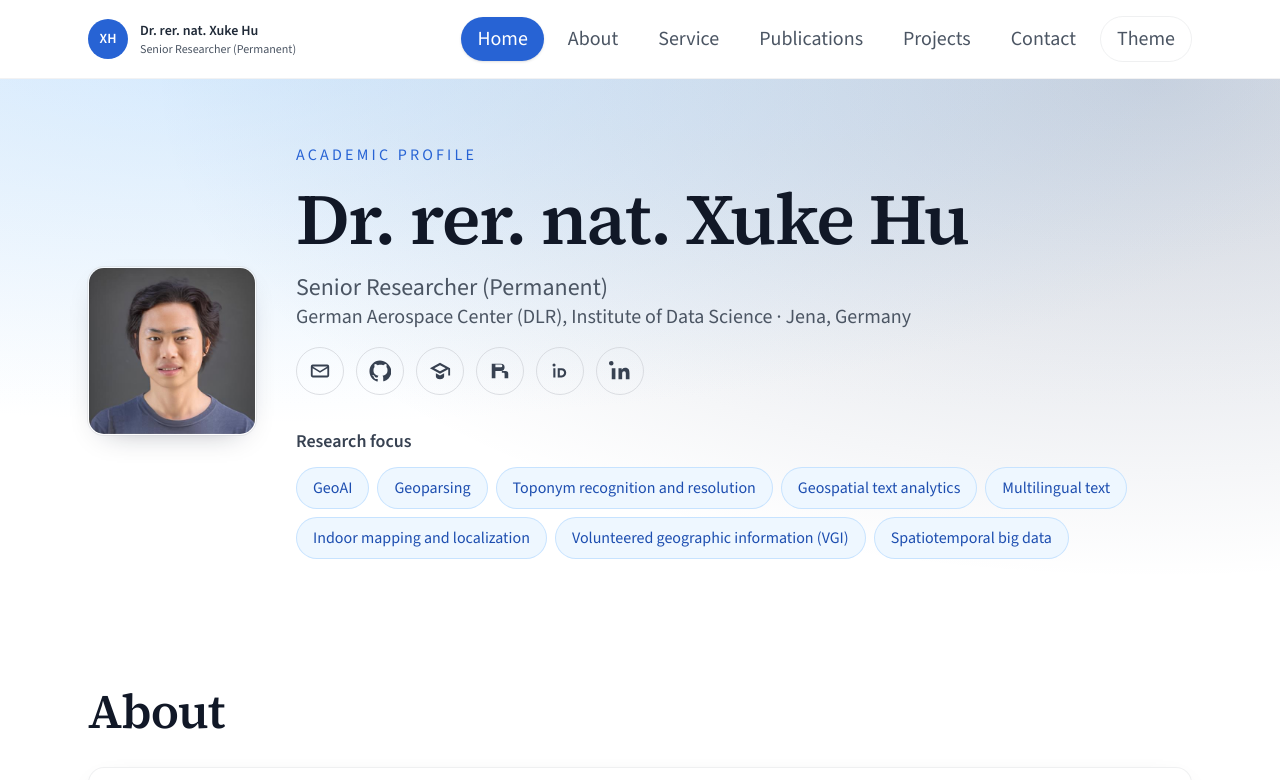
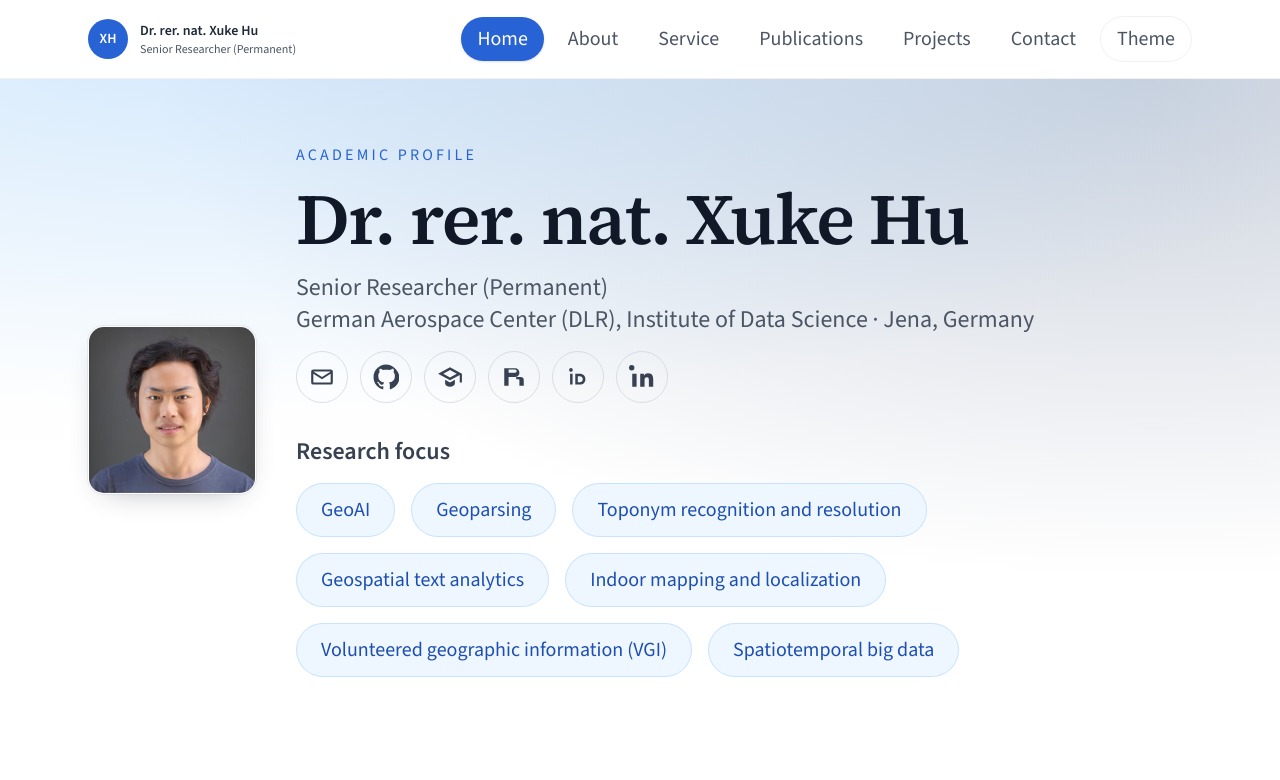
Before and after one commit to xukehu/xukehu.github.io, an Astro site: page / in a window 1280 px wide. Shown: the top 780 px of the page. Built offline with nearby package versions, Linux system fonts and the light colour scheme; Astro itself is replaced by a stand-in of ours.

Commit message:
Increase service text, research tags, and icon sizes

```diff
--- a/src/components/Hero.astro
+++ b/src/components/Hero.astro
@@ -13,30 +13,30 @@ const { researchKeywords } = profile;
         <div class="text-base uppercase tracking-[0.2em] text-brand-600">Academic Profile</div>
         <h1 class="mt-4 text-6xl font-semibold text-ink-900 dark:text-white md:text-7xl">{profile.name}</h1>
         <p class="mt-4 text-2xl text-muted">{profile.title}</p>
-        <p class="text-xl text-muted">{profile.affiliation} · {profile.location}</p>
+        <p class="text-2xl text-muted">{profile.affiliation} · {profile.location}</p>
         <div class="mt-4 flex flex-wrap items-center gap-3">
           <a class="rounded-full border border-ink-200/70 p-3 text-ink-700 transition hover:border-brand-400 hover:text-brand-700 dark:border-ink-700 dark:text-ink-200" href={`mailto:${profile.email}`} aria-label="Email" title="Email">
-            <svg aria-hidden="true" viewBox="0 0 24 24" width="22" height="22" fill="currentColor"><path d="M4 5h16a2 2 0 012 2v10a2 2 0 01-2 2H4a2 2 0 01-2-2V7a2 2 0 012-2Zm0 2l8 5 8-5H4Zm16 10V9l-8 5-8-5v8h16Z"/></svg>
+            <svg aria-hidden="true" viewBox="0 0 24 24" width="26" height="26" fill="currentColor"><path d="M4 5h16a2 2 0 012 2v10a2 2 0 01-2 2H4a2 2 0 01-2-2V7a2 2 0 012-2Zm0 2l8 5 8-5H4Zm16 10V9l-8 5-8-5v8h16Z"/></svg>
           </a>
           <a class="rounded-full border border-ink-200/70 p-3 text-ink-700 transition hover:border-brand-400 hover:text-brand-700 dark:border-ink-700 dark:text-ink-200" href="https://github.com/uhuohuy" target="_blank" rel="noreferrer" aria-label="GitHub" title="GitHub">
-            <svg aria-hidden="true" viewBox="0 0 24 24" width="22" height="22" fill="currentColor"><path d="M12 .5C5.73.5.5 5.74.5 12.2c0 5.22 3.44 9.64 8.2 11.2.6.12.82-.27.82-.6 0-.3-.01-1.1-.02-2.17-3.34.75-4.04-1.66-4.04-1.66-.55-1.44-1.34-1.82-1.34-1.82-1.1-.77.08-.75.08-.75 1.22.09 1.86 1.29 1.86 1.29 1.08 1.9 2.83 1.35 3.52 1.03.11-.8.42-1.35.76-1.66-2.66-.31-5.46-1.38-5.46-6.12 0-1.35.46-2.45 1.22-3.31-.12-.31-.53-1.57.12-3.27 0 0 1-.33 3.3 1.26.96-.27 1.99-.4 3.02-.4 1.03 0 2.06.14 3.02.4 2.3-1.59 3.3-1.26 3.3-1.26.65 1.7.24 2.96.12 3.27.76.86 1.22 1.96 1.22 3.31 0 4.75-2.8 5.8-5.47 6.11.43.38.81 1.12.81 2.26 0 1.63-.02 2.94-.02 3.34 0 .33.22.72.83.6 4.75-1.56 8.18-5.98 8.18-11.2C23.5 5.74 18.27.5 12 .5z"/></svg>
+            <svg aria-hidden="true" viewBox="0 0 24 24" width="26" height="26" fill="currentColor"><path d="M12 .5C5.73.5.5 5.74.5 12.2c0 5.22 3.44 9.64 8.2 11.2.6.12.82-.27.82-.6 0-.3-.01-1.1-.02-2.17-3.34.75-4.04-1.66-4.04-1.66-.55-1.44-1.34-1.82-1.34-1.82-1.1-.77.08-.75.08-.75 1.22.09 1.86 1.29 1.86 1.29 1.08 1.9 2.83 1.35 3.52 1.03.11-.8.42-1.35.76-1.66-2.66-.31-5.46-1.38-5.46-6.12 0-1.35.46-2.45 1.22-3.31-.12-.31-.53-1.57.12-3.27 0 0 1-.33 3.3 1.26.96-.27 1.99-.4 3.02-.4 1.03 0 2.06.14 3.02.4 2.3-1.59 3.3-1.26 3.3-1.26.65 1.7.24 2.96.12 3.27.76.86 1.22 1.96 1.22 3.31 0 4.75-2.8 5.8-5.47 6.11.43.38.81 1.12.81 2.26 0 1.63-.02 2.94-.02 3.34 0 .33.22.72.83.6 4.75-1.56 8.18-5.98 8.18-11.2C23.5 5.74 18.27.5 12 .5z"/></svg>
           </a>
           <a class="rounded-full border border-ink-200/70 p-3 text-ink-700 transition hover:border-brand-400 hover:text-brand-700 dark:border-ink-700 dark:text-ink-200" href={profile.links.scholar} target="_blank" rel="noreferrer" aria-label="Google Scholar" title="Google Scholar">
-            <svg aria-hidden="true" viewBox="0 0 24 24" width="22" height="22" fill="currentColor"><path d="M12 3L1 9l11 6 9-4.91V17h2V9L12 3Zm-6.2 6L12 5.65 18.2 9 12 12.35 5.8 9Zm1.7 5.55V18c0 1.66 2.02 3 4.5 3s4.5-1.34 4.5-3v-3.45l-4.5 2.45-4.5-2.45Z"/></svg>
+            <svg aria-hidden="true" viewBox="0 0 24 24" width="26" height="26" fill="currentColor"><path d="M12 3L1 9l11 6 9-4.91V17h2V9L12 3Zm-6.2 6L12 5.65 18.2 9 12 12.35 5.8 9Zm1.7 5.55V18c0 1.66 2.02 3 4.5 3s4.5-1.34 4.5-3v-3.45l-4.5 2.45-4.5-2.45Z"/></svg>
           </a>
           <a class="rounded-full border border-ink-200/70 p-3 text-ink-700 transition hover:border-brand-400 hover:text-brand-700 dark:border-ink-700 dark:text-ink-200" href={profile.links.researchgate} target="_blank" rel="noreferrer" aria-label="ResearchGate" title="ResearchGate">
-            <svg aria-hidden="true" viewBox="0 0 24 24" width="22" height="22" fill="currentColor"><path d="M3 4h10a4 4 0 010 8H7v8H3V4Zm4 4h6a1.5 1.5 0 000-3H7v3Zm9 4h2a3 3 0 013 3v5h-4v-5a1 1 0 00-1-1h-2v-2Z"/></svg>
+            <svg aria-hidden="true" viewBox="0 0 24 24" width="26" height="26" fill="currentColor"><path d="M3 4h10a4 4 0 010 8H7v8H3V4Zm4 4h6a1.5 1.5 0 000-3H7v3Zm9 4h2a3 3 0 013 3v5h-4v-5a1 1 0 00-1-1h-2v-2Z"/></svg>
           </a>
           <a class="rounded-full border border-ink-200/70 p-3 text-ink-700 transition hover:border-brand-400 hover:text-brand-700 dark:border-ink-700 dark:text-ink-200" href={profile.links.orcid} target="_blank" rel="noreferrer" aria-label="ORCID" title="ORCID">
-            <svg aria-hidden="true" viewBox="0 0 24 24" width="22" height="22" fill="currentColor"><path d="M7.2 5.5A1.7 1.7 0 105.5 7.2a1.7 1.7 0 001.7-1.7ZM4.7 9H7v10H4.7V9Zm4.8 0h4.3c3 0 5 2.1 5 5s-2 5-5 5H9.5V9Zm2.3 2.2v5.6h1.8c1.7 0 2.8-1.1 2.8-2.8s-1.1-2.8-2.8-2.8h-1.8Z"/></svg>
+            <svg aria-hidden="true" viewBox="0 0 24 24" width="26" height="26" fill="currentColor"><path d="M7.2 5.5A1.7 1.7 0 105.5 7.2a1.7 1.7 0 001.7-1.7ZM4.7 9H7v10H4.7V9Zm4.8 0h4.3c3 0 5 2.1 5 5s-2 5-5 5H9.5V9Zm2.3 2.2v5.6h1.8c1.7 0 2.8-1.1 2.8-2.8s-1.1-2.8-2.8-2.8h-1.8Z"/></svg>
           </a>
           <a class="rounded-full border border-ink-200/70 p-3 text-ink-700 transition hover:border-brand-400 hover:text-brand-700 dark:border-ink-700 dark:text-ink-200" href={profile.links.linkedin} target="_blank" rel="noreferrer" aria-label="LinkedIn" title="LinkedIn">
-            <svg aria-hidden="true" viewBox="0 0 24 24" width="22" height="22" fill="currentColor"><path d="M4.98 3.5A2.5 2.5 0 102.5 6a2.5 2.5 0 002.48-2.5ZM3 8.98h4v12H3v-12Zm7 0h3.8v1.64h.05a4.16 4.16 0 013.75-2.06c4.01 0 4.75 2.64 4.75 6.07v6.35h-4v-5.63c0-1.34-.02-3.06-1.86-3.06-1.86 0-2.14 1.45-2.14 2.96v5.73h-4v-12Z"/></svg>
+            <svg aria-hidden="true" viewBox="0 0 24 24" width="26" height="26" fill="currentColor"><path d="M4.98 3.5A2.5 2.5 0 102.5 6a2.5 2.5 0 002.48-2.5ZM3 8.98h4v12H3v-12Zm7 0h3.8v1.64h.05a4.16 4.16 0 013.75-2.06c4.01 0 4.75 2.64 4.75 6.07v6.35h-4v-5.63c0-1.34-.02-3.06-1.86-3.06-1.86 0-2.14 1.45-2.14 2.96v5.73h-4v-12Z"/></svg>
           </a>
         </div>
         <div class="mt-8">
-          <div class="text-lg font-semibold text-ink-700 dark:text-ink-200">Research focus</div>
-          <div class="mt-3 flex flex-wrap gap-2">
+          <div class="text-2xl font-semibold text-ink-700 dark:text-ink-200">Research focus</div>
+          <div class="mt-4 flex flex-wrap gap-4">
             {researchKeywords.map((keyword) => (
               <Badge label={keyword} />
             ))}
--- a/src/data/profile.json
+++ b/src/data/profile.json
@@ -14,7 +14,6 @@
     "Geoparsing",
     "Toponym recognition and resolution",
     "Geospatial text analytics",
-    "Multilingual text",
     "Indoor mapping and localization",
     "Volunteered geographic information (VGI)",
     "Spatiotemporal big data"
--- a/src/pages/index.astro
+++ b/src/pages/index.astro
@@ -53,8 +53,8 @@ const types = [...new Set(publications.map((pub) => pub.type))].sort();
     <div class="grid gap-6">
       {service.map((group) => (
         <div class="section-card p-6">
-          <h3 class="text-2xl font-semibold text-ink-900 dark:text-white">{group.group}</h3>
-          <ul class="mt-4 space-y-3 text-xl text-muted">
+          <h3 class="text-3xl font-semibold text-ink-900 dark:text-white">{group.group}</h3>
+          <ul class="mt-4 space-y-3 text-2xl text-muted">
             {group.items.map((item) => (
               <li class="flex flex-wrap items-center justify-between gap-2 border-b border-ink-100/70 pb-3 last:border-b-0 dark:border-ink-700/60">
                 {item.url ? (
--- a/src/styles/global.css
+++ b/src/styles/global.css
@@ -46,7 +46,7 @@ a:hover {
 }
 
 .badge {
-  @apply inline-flex items-center gap-1 rounded-full border border-brand-200/70 bg-brand-50 px-4 py-2 text-base font-medium text-brand-700 dark:border-brand-400/40 dark:bg-brand-900/40 dark:text-brand-100;
+  @apply inline-flex items-center gap-1 rounded-full border border-brand-200/70 bg-brand-50 px-6 py-3 text-xl font-medium text-brand-700 dark:border-brand-400/40 dark:bg-brand-900/40 dark:text-brand-100;
 }
 
 .text-muted {
```
